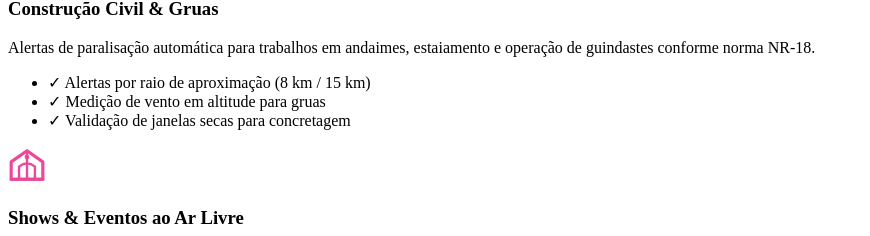
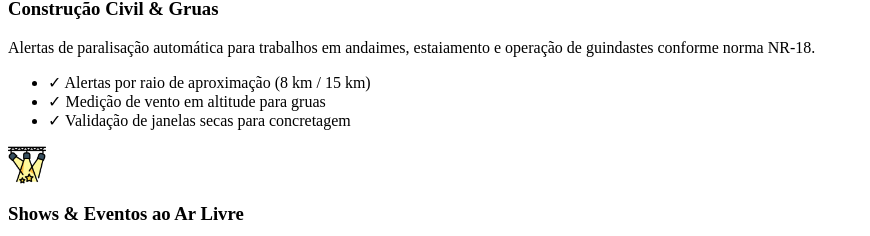
Before and after one commit to SamuelDeveloperPHP/stormwatch, a React (Vite) app in the folder frontend/: page / in a window 1280 px wide. Shown: the part 773-1009 px from the top of the page, without its empty margins (0-870 px from the left). Built offline with nearby package versions, Linux system fonts and the light colour scheme; no server answers; the HTML template or start-up script is replaced by a standard one; what chartjs-plugin-datalabels would draw is missing.

Commit message:
feat(frontend): atualiza o icone do card de Shows e Eventos para utilizar a imagem oficial holofotes.png

```diff
--- a/frontend/src/components/Icons.tsx
+++ b/frontend/src/components/Icons.tsx
@@ -1,4 +1,5 @@
 import React from "react";
+import holofotesImg from "../../assets/image/holofotes.png";
 
 // 🏗️ Ícone de Construção Civil & Gruas (Grua de Torre com Carga)
 export function CraneIcon({ size = 36, color = "currentColor" }: { size?: number; color?: string }) {
@@ -14,16 +15,14 @@ export function CraneIcon({ size = 36, color = "currentColor" }: { size?: number
   );
 }
 
-// 🎪 Ícone de Shows & Eventos ao Ar Livre (Palco de Festival com Tenda e Refletor)
-export function StageEventsIcon({ size = 36, color = "currentColor" }: { size?: number; color?: string }) {
+// 🎪 Ícone de Shows & Eventos ao Ar Livre (Holofotes de Estágio / Iluminação de Shows)
+export function StageEventsIcon({ size = 38 }: { size?: number; color?: string }) {
   return (
-    <svg width={size} height={size} viewBox="0 0 24 24" fill="none" xmlns="http://www.w3.org/2000/svg">
-      <path d="M2 21H22" stroke={color} strokeWidth="2" strokeLinecap="round" />
-      <path d="M12 3L2 10V21H22V10L12 3Z" stroke={color} strokeWidth="2" strokeLinejoin="round" />
-      <path d="M12 3V21" stroke={color} strokeWidth="1.5" strokeLinecap="round" />
-      <path d="M7 21V13C7 13 9.5 11 12 11C14.5 11 17 13 17 13V21" stroke={color} strokeWidth="1.5" />
-      <circle cx="12" cy="7" r="1.5" fill={color} />
-    </svg>
+    <img
+      src={holofotesImg}
+      alt="Shows & Eventos"
+      style={{ width: size, height: size, objectFit: "contain", display: "block" }}
+    />
   );
 }
 
```
Also changed, not shown: frontend/assets/image/holofotes.png (added).
